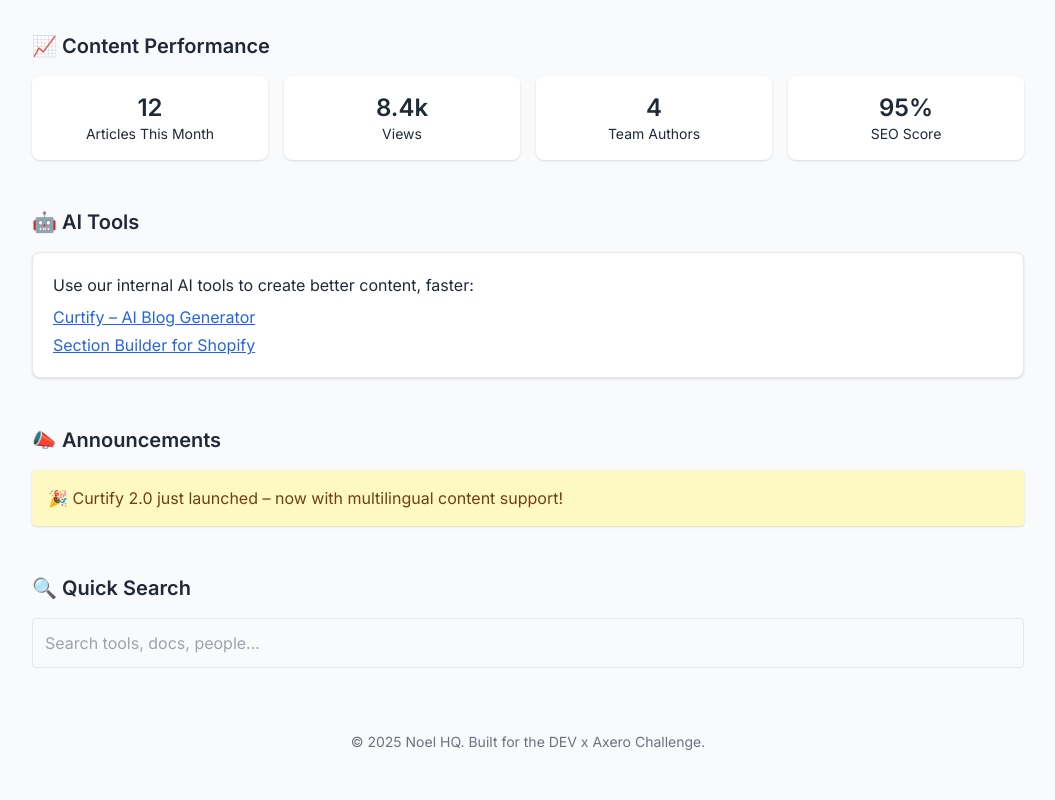
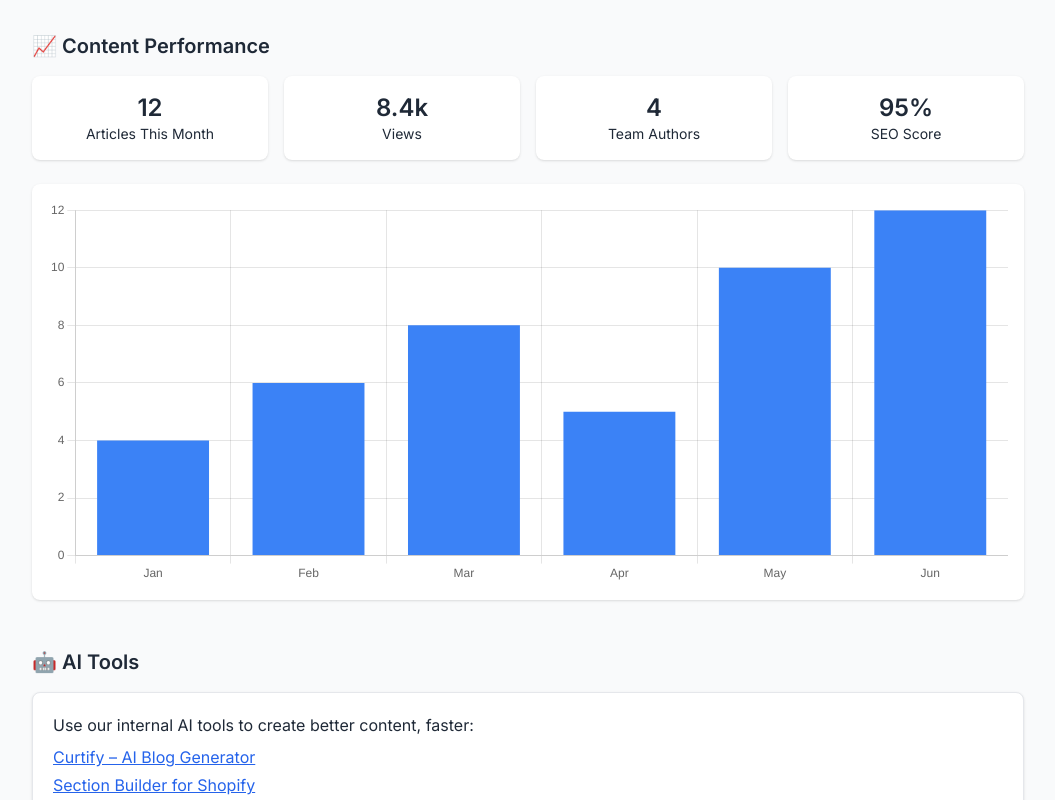
Before and after one commit to Noelmarketing/noel-hq, a plain HTML site: page index.html in a window 1280 px wide. Shown: the part 636-1436 px from the top of the page, without its empty margins (112-1167 px from the left). Before the commit the page ends 1412 px from the top, so only its background shows below. Drawn offline with nearby package versions, Linux system fonts and the light colour scheme.

Commit message:
V5: Dark mode fix + chart performance + nav polish

```diff
--- a/index.html
+++ b/index.html
@@ -4,8 +4,21 @@
   <meta charset="UTF-8" />
   <meta name="viewport" content="width=device-width, initial-scale=1.0" />
   <title>Noel HQ – Intranet Demo</title>
+
+  <!-- Tailwind -->
   <script src="https://cdn.tailwindcss.com"></script>
+  <script>
+    tailwind.config = {
+      darkMode: 'class',
+    }
+  </script>
+
+  <!-- Google Font -->
   <link href="https://fonts.googleapis.com/css2?family=Inter:wght@400;600&display=swap" rel="stylesheet" />
+
+  <!-- Chart.js -->
+  <script src="https://cdn.jsdelivr.net/npm/chart.js"></script>
+
   <style>
     body { font-family: 'Inter', sans-serif; }
     .fade-in { animation: fadeIn 1s ease-out; }
@@ -76,10 +89,12 @@
       </div>
     </section>
 
-    <!-- Content Performance -->
+    <!-- Performance -->
     <section id="performance">
       <h2 class="text-xl font-semibold mb-4">📈 Content Performance</h2>
-      <div class="grid grid-cols-2 md:grid-cols-4 gap-4">
+
+      <!-- Stats Grid -->
+      <div class="grid grid-cols-2 md:grid-cols-4 gap-4 mb-6">
         <div class="bg-white dark:bg-gray-800 p-4 rounded-lg shadow text-center">
           <p class="text-2xl font-bold">12</p>
           <p class="text-sm">Articles This Month</p>
@@ -96,6 +111,11 @@
           <p class="text-2xl font-bold">95%</p>
           <p class="text-sm">SEO Score</p>
         </div>
+      </div>
+
+      <!-- Chart -->
+      <div class="bg-white dark:bg-gray-800 p-4 rounded-lg shadow">
+        <canvas id="articlesChart" height="120"></canvas>
       </div>
     </section>
 
@@ -131,8 +151,9 @@
     © 2025 Noel HQ. Built for the DEV x Axero Challenge.
   </footer>
 
-  <!-- Script -->
+  <!-- Script: Dark Mode + Search + Chart -->
   <script>
+    // Theme toggle
     const toggleBtn = document.getElementById("theme-toggle");
     toggleBtn.addEventListener("click", () => {
       document.documentElement.classList.toggle("dark");
@@ -140,9 +161,9 @@
       toggleBtn.innerText = isDark ? "🌞 Light Theme" : "🌙 Dark Theme";
     });
 
+    // Team search
     const searchInput = document.getElementById("team-search");
     const teamCards = document.querySelectorAll("#team-list > div");
-
     searchInput.addEventListener("input", () => {
       const query = searchInput.value.toLowerCase();
       teamCards.forEach(card => {
@@ -150,6 +171,29 @@
         card.style.display = name.includes(query) ? "block" : "none";
       });
     });
+
+    // Chart.js
+    const ctx = document.getElementById('articlesChart').getContext('2d');
+    new Chart(ctx, {
+      type: 'bar',
+      data: {
+        labels: ['Jan', 'Feb', 'Mar', 'Apr', 'May', 'Jun'],
+        datasets: [{
+          label: 'Articles Published',
+          data: [4, 6, 8, 5, 10, 12],
+          backgroundColor: '#3b82f6'
+        }]
+      },
+      options: {
+        responsive: true,
+        plugins: {
+          legend: { display: false }
+        },
+        scales: {
+          y: { beginAtZero: true }
+        }
+      }
+    });
   </script>
 </body>
 </html>
```
